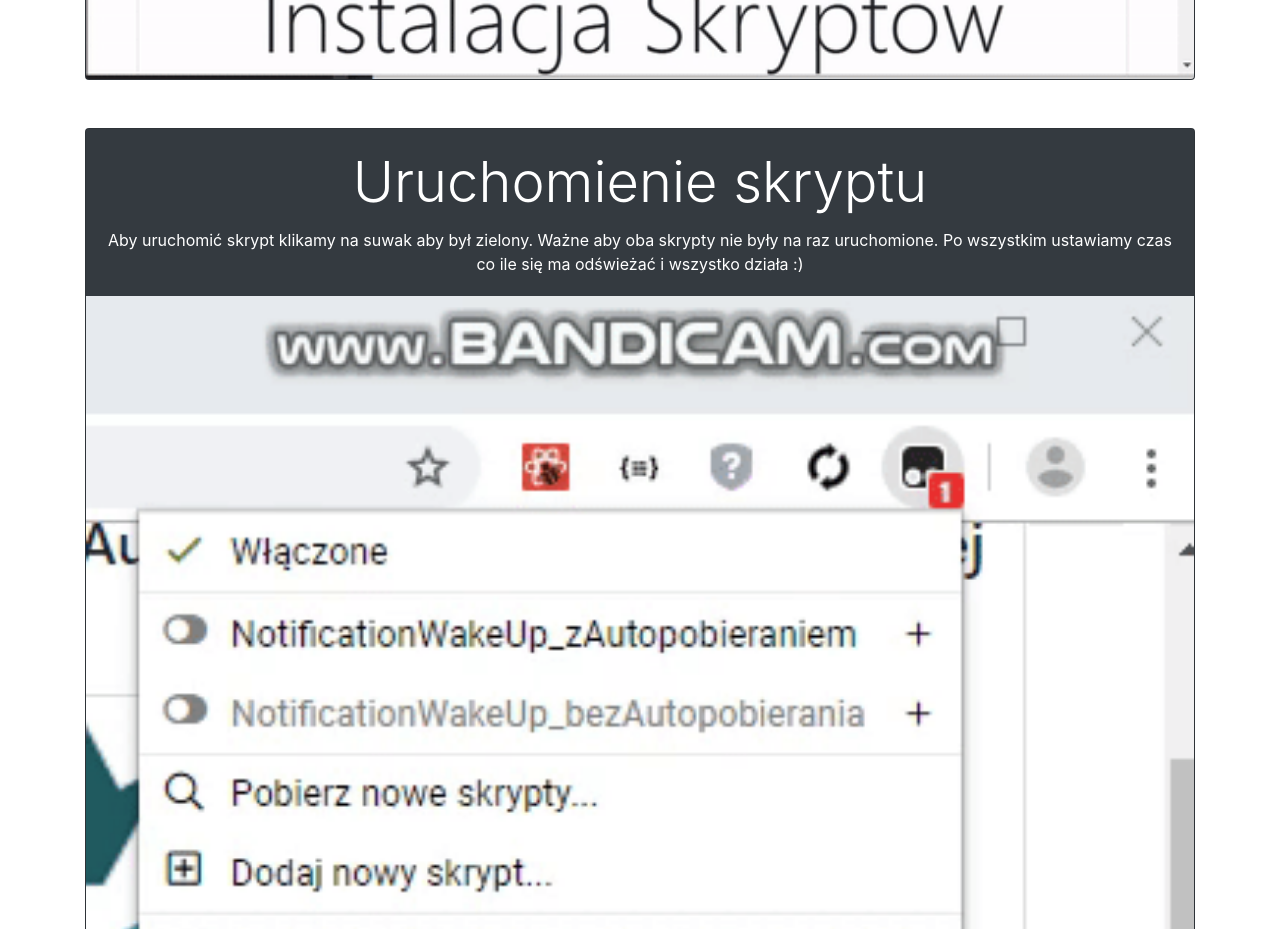
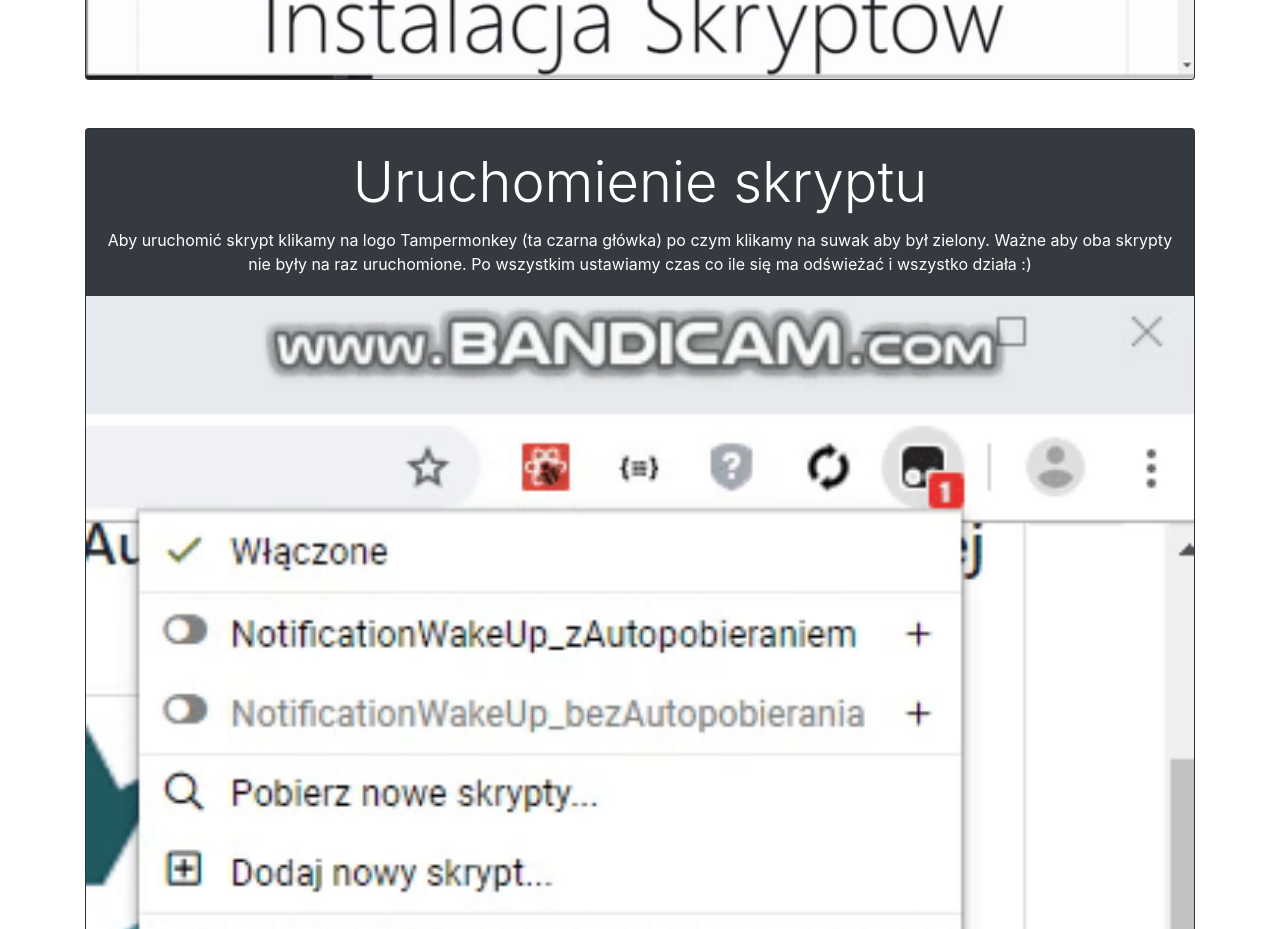
Before and after one commit to forscanning/notificationWakeUp, a React (Create React App) app: page / in a window 1280 px wide. Shown: the part 3000-3929 px from the top of the page. Built offline with nearby package versions, Linux system fonts and the light colour scheme.

Commit message:
set information in MonkeySettings

```diff
--- a/src/components/MonkeySettings.js
+++ b/src/components/MonkeySettings.js
@@ -9,7 +9,7 @@
 
             <Card.Body className="text-center">
                 <Card.Title className="display-4">Uruchomienie skryptu</Card.Title>
-                Aby uruchomić skrypt klikamy na suwak aby był zielony. Ważne aby oba skrypty nie były na raz uruchomione. Po wszystkim ustawiamy czas co ile się ma odświeżać i wszystko działa :)
+                Aby uruchomić skrypt klikamy na logo Tampermonkey (ta czarna główka) po czym klikamy na suwak aby był zielony. Ważne aby oba skrypty nie były na raz uruchomione. Po wszystkim ustawiamy czas co ile się ma odświeżać i wszystko działa :)
             </Card.Body>
             <Card.Img variant="bottom" src={gif} />
             <Card.Footer className="bg-danger">WAŻNE!!! Nie wygaduj się koordynatorom o tym, to nasa słodka tajemnica. A i na koniec pracy wyłącz ten skrypt aby nie dzwonił (suwak musi być na szaro)</Card.Footer>
```
